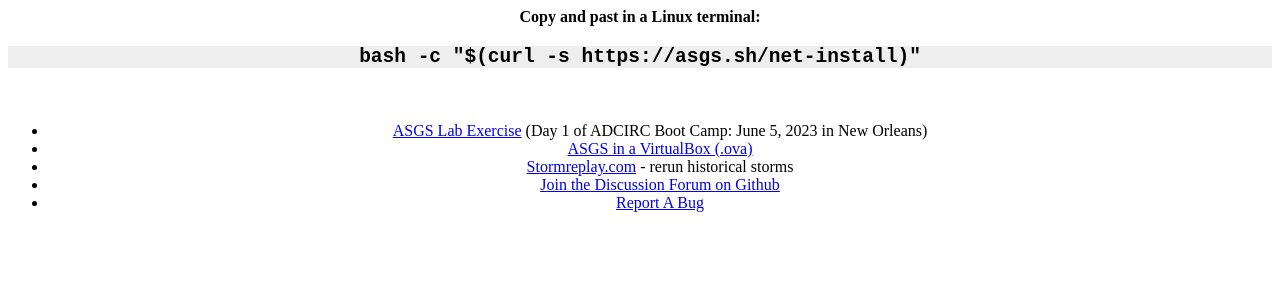
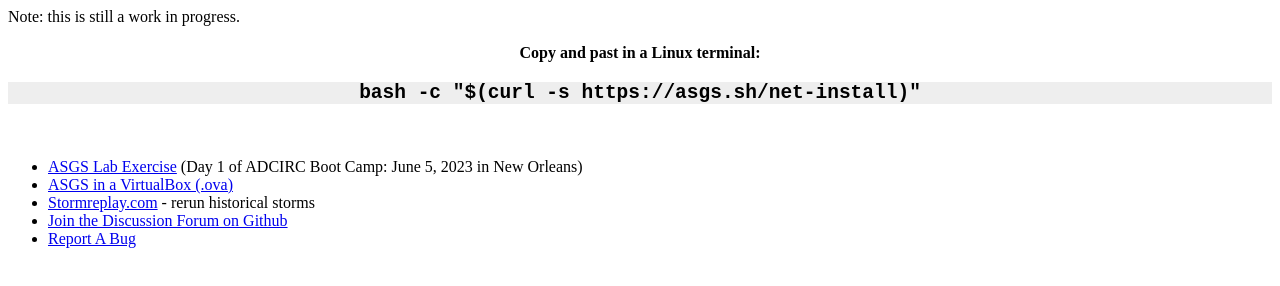
Before and after one commit to StormSurgeLive/get-asgs, a plain HTML site: page docs/index.html in a window 1280 px wide. Drawn offline with Linux system fonts and the light colour scheme.

Commit message:
more tweaks

```diff
--- a/docs/index.html
+++ b/docs/index.html
@@ -2,9 +2,12 @@
   <head>
     <title>Get ASGS - 0 to ADCIRC in 30 minutes or less!</title>
   </head>
-  <body align=center>
-    <b>Copy and past in a Linux terminal:</b>
-    <div style="background:#eee">
+  <body>
+    Note: this is still a work in progress.
+    <br/>
+    <br/>
+    <div style="text-align:center"><b>Copy and past in a Linux terminal:</b></div>
+    <div style="background:#eee;text-align:center">
       <h2><code>bash -c "$(curl -s https://asgs.sh/net-install)"</code></h2>
     </div>
     <br/>
```
Also changed, not shown: 1 other file.
